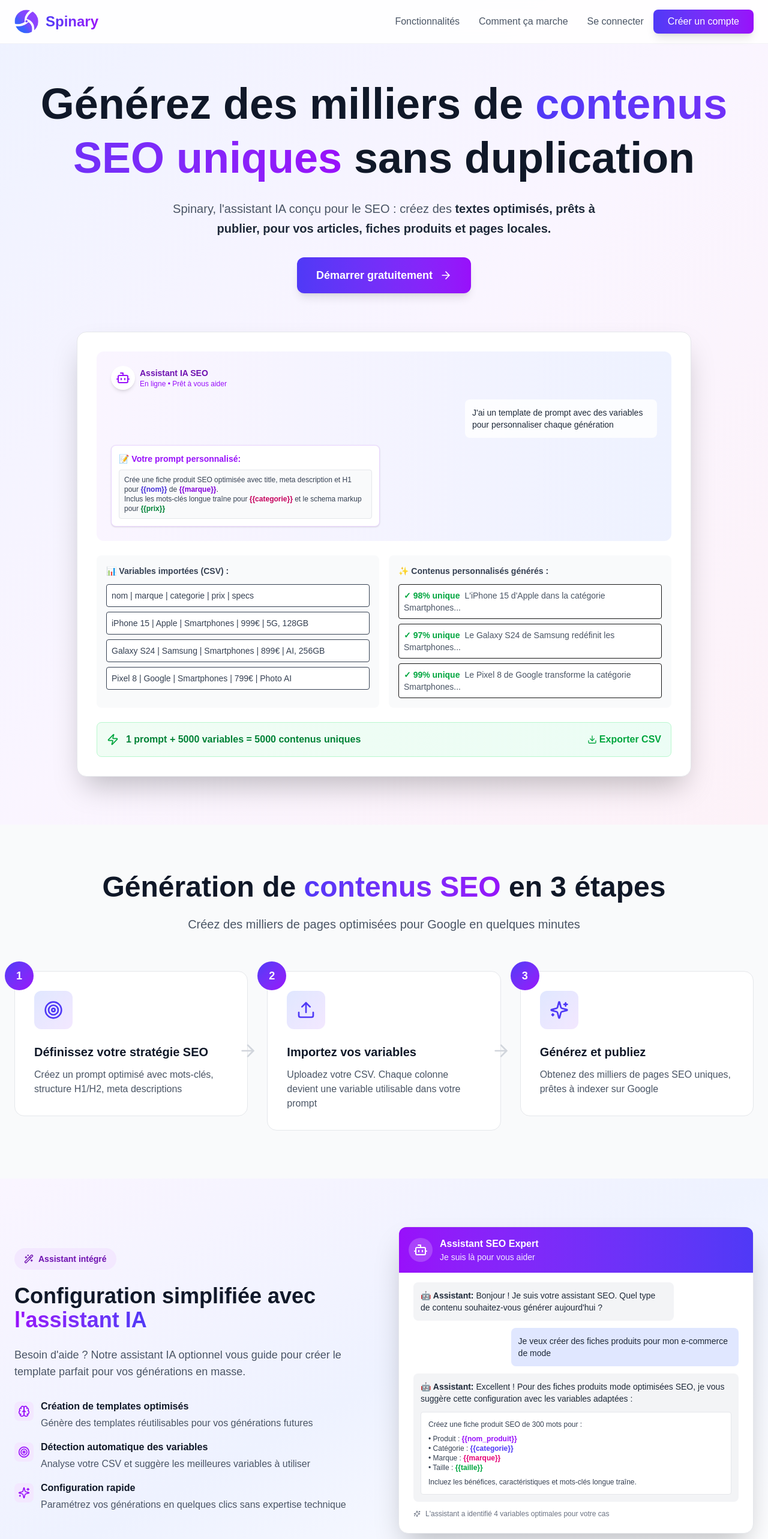
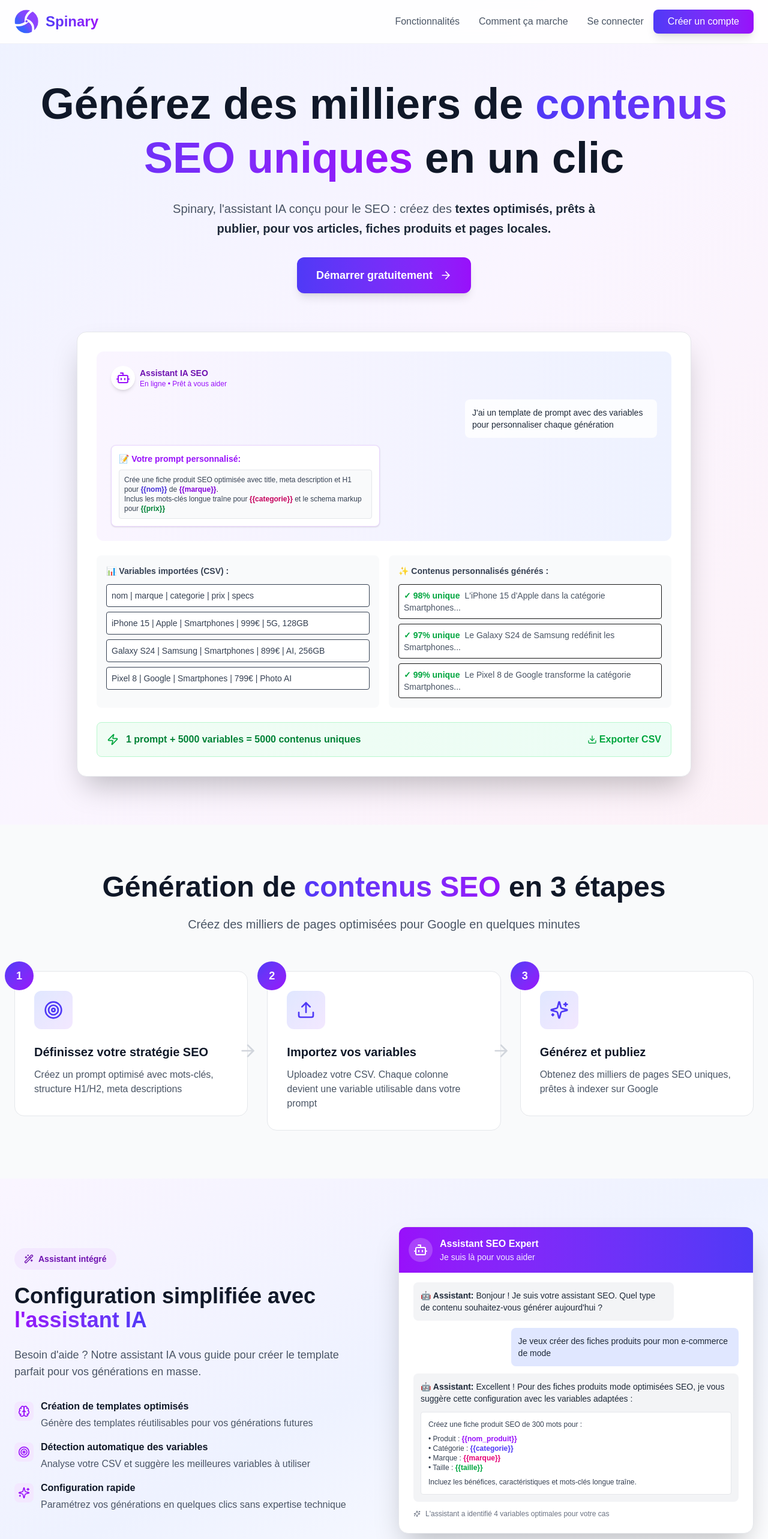
Before and after one commit to IndieFoundry/spinary.io, a Next.js app: page / in a window 1280 px wide. Shown: the top 2566 px of the page at 60% size. Built offline with nearby package versions, Linux system fonts and the light colour scheme.

Commit message:
reword landing page

```diff
--- a/app/page.tsx
+++ b/app/page.tsx
@@ -149,7 +149,7 @@ export default function LandingPage() {
                 <span className="bg-gradient-to-r from-indigo-600 to-purple-600 bg-clip-text text-transparent">
                   contenus SEO uniques
                 </span>{" "}
-                sans duplication
+                en un clic
               </h1>
 
               <p className="text-xl text-gray-600 mb-8 max-w-3xl mx-auto leading-relaxed">
@@ -389,8 +389,8 @@ export default function LandingPage() {
                 </span>
               </h2>
               <p className="text-lg text-gray-600 mb-8">
-                Besoin d&apos;aide ? Notre assistant IA optionnel vous guide
-                pour créer le template parfait pour vos générations en masse.
+                Besoin d&apos;aide ? Notre assistant IA vous guide pour créer le
+                template parfait pour vos générations en masse.
               </p>
 
               <div className="space-y-4">
```
